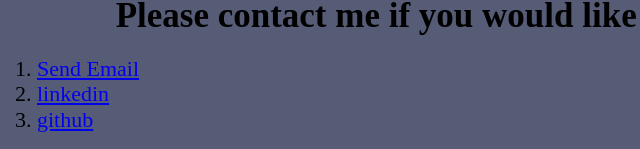
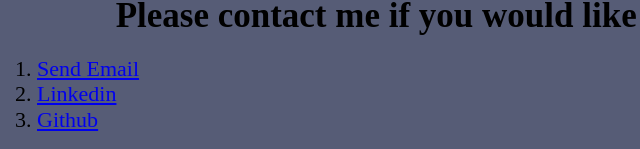
Before and after one commit to Kiineo/Thinkful-Website, a plain HTML site: page index.html in a window 1280 px wide. Shown: the part 1368-1517 px from the top of the page, 173-813 px from the left. Drawn offline with nearby package versions, Linux system fonts and the light colour scheme.

Commit message:
Update index.html

```diff
--- a/index.html
+++ b/index.html
@@ -32,7 +32,7 @@
 <ul>
   <li>Walking my dog</li>
   <li>Long walks on the beach</li>
-  <li>Chicken.</li>
+  <li>Chicken</li>
 </ul>
 </div>
 </div>
@@ -56,8 +56,8 @@
   </h3>
   <ol>
     <li><a href="mailto:tmichaelbroyles@gmail.com">Send Email</a></li>
-    <li><a href=https://www.linkedin.com/in/michael-broyles-a49756265>linkedin </a></li>
-    <li><a href=https://github.com/Kiineo>github </a></li>
+    <li><a href=https://www.linkedin.com/in/michael-broyles-a49756265>Linkedin </a></li>
+    <li><a href=https://github.com/Kiineo>Github </a></li>
   </ol>
 
 </footer>
```
